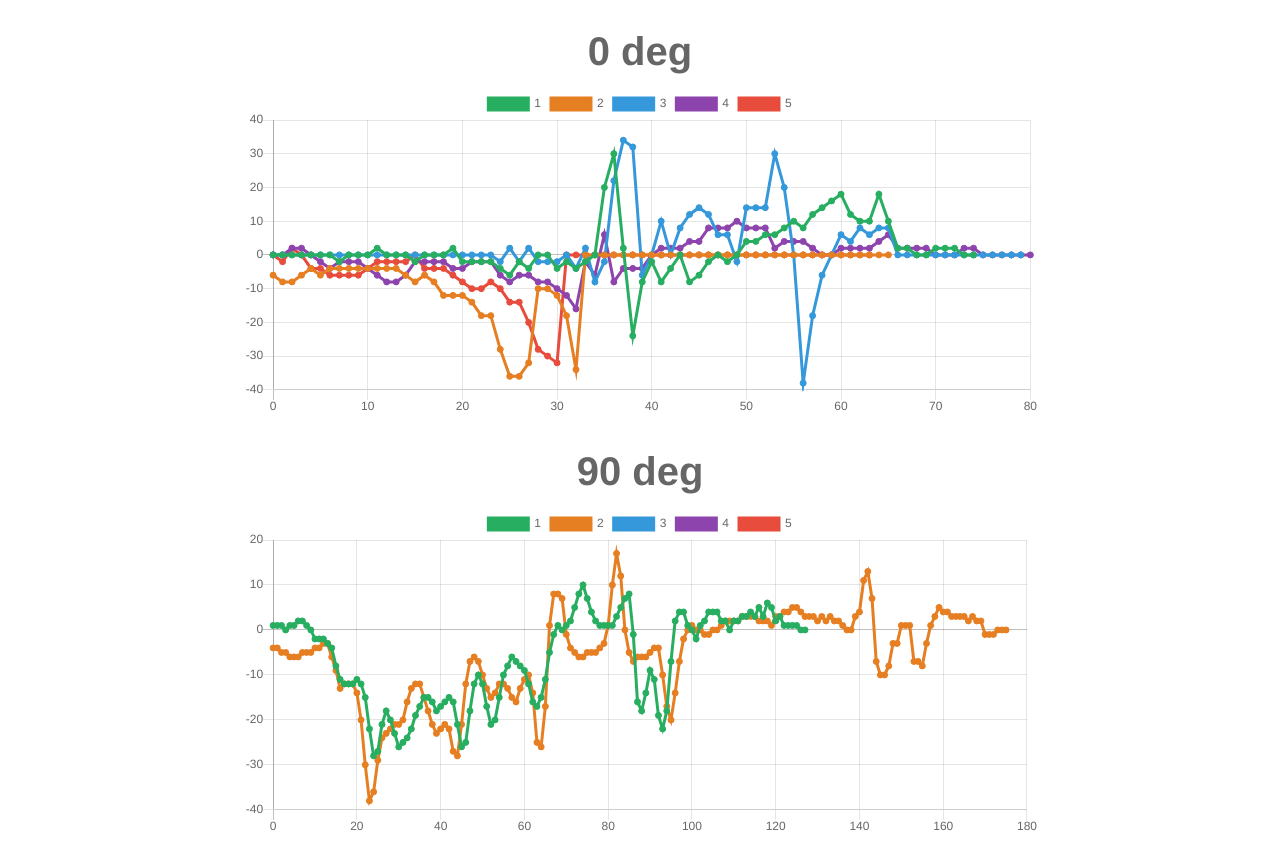
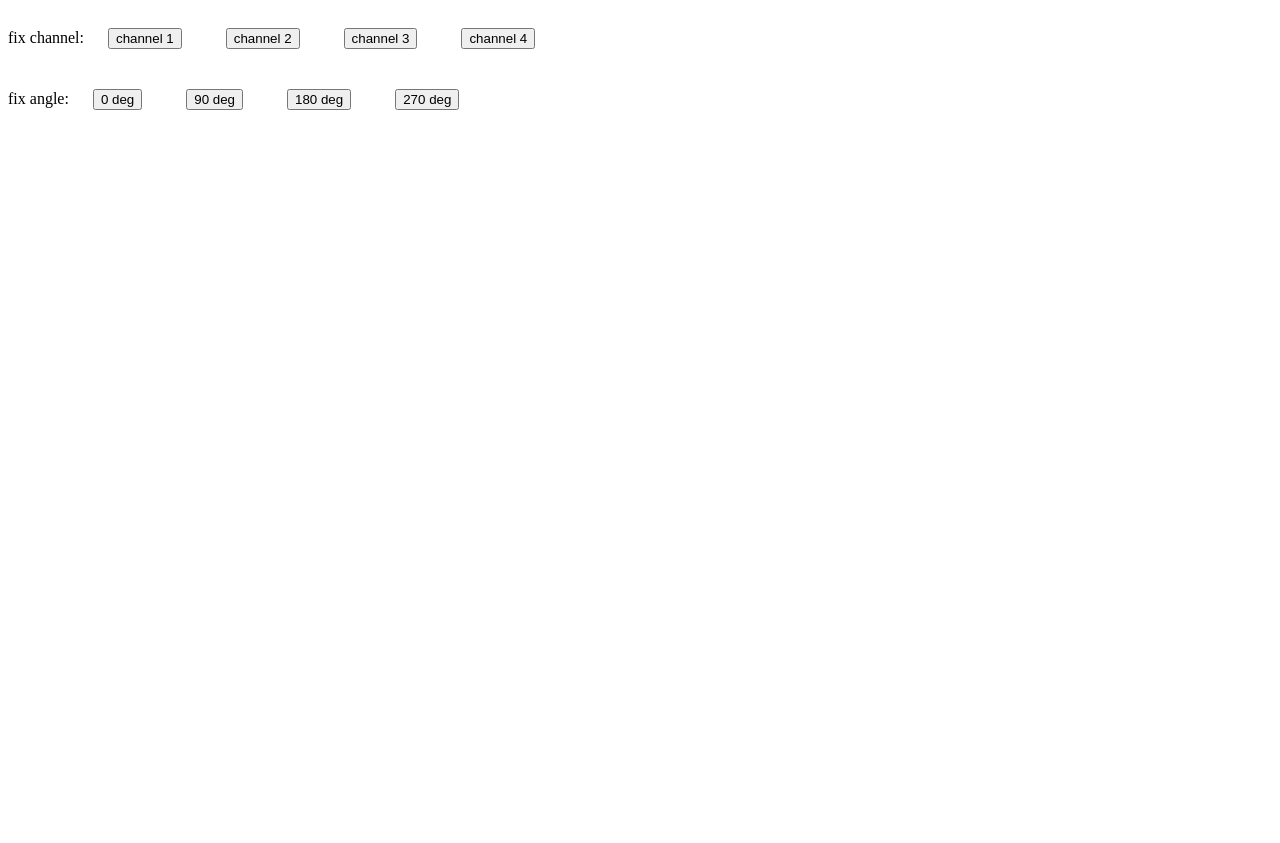
Before and after one commit to CheshireCatNick/ssl, a plain HTML site: page chart/index.html in a window 1280 px wide. Shown: the top 843 px of the page. Drawn offline with nearby package versions, Linux system fonts and the light colour scheme.

Commit message:
finish data structure design and add button

```diff
--- a/chart/data.js
+++ b/chart/data.js
@@ -28,3 +28,127 @@ const freq270 = [
 [0,0,0,0,0,0,0,0,0,0,0,-4,-2,-2,0,8,2,6,8,6,4,6,2,4,4,14,6,4,4,6,10,8,0,0,-4,0,-4,-2,-4,-2,0,-2,-2,-2,-2,-4,-4,0,],
 [0,0,0,0,0,0,0,0,0,0,0,0,0,0,0,1,3,23,31,24,4,-1,0,-1,-2,-4,-6,-8,-8,-8,-11,7,21,26,6,1,-5,-8,-12,-15,-16,-16,-14,-12,-10,-9,-7,-7,-7,-7,14,-30,-9,-9,-9,-10,-11,-13,-15,-18,-18,-17,-15,-14,-13,-13,-14,-14,-14,-13,-13,-12,-11,-9,-6,-3,0,2,-1,-6,-10,-11,-9,-7,-5,-5,-5,-5,-5,-4,-3,-3,-3,1,-1,-5,-11,-6,-4,-4,-6,-5,12,1,0,-3,-6,-6,-11,-12,-15,-15,-10,-7,-3,-1,2,5,10,12,15,11,8,6,5,5,5,4,3,2,2,1,1,1,1,1,1,1,1,0,0,0,0,0,0,0,0,-1,-1,-1,-2,-3,-3,-4,-4,-5,-6,-6,-6,-6,-6,-6,-5,-5,-4,-3,-3,-2,-2,-2,-1,-1,-1,],
 ];
+
+
+const freqData = {
+  '0d': {
+    ch1: [
+      [],
+      [],
+      [],
+      [],
+      []
+    ],
+    ch2: [
+      [],
+      [],
+      [],
+      [],
+      []
+    ],
+    ch3: [
+      [],
+      [],
+      [],
+      [],
+      []
+    ],
+    ch4: [
+      [],
+      [],
+      [],
+      [],
+      []
+    ]
+  },
+  '90d': {
+    ch1: [
+      [],
+      [],
+      [],
+      [],
+      []
+    ],
+    ch2: [
+      [],
+      [],
+      [],
+      [],
+      []
+    ],
+    ch3: [
+      [],
+      [],
+      [],
+      [],
+      []
+    ],
+    ch4: [
+      [],
+      [],
+      [],
+      [],
+      []
+    ]
+  },
+  '180d': {
+    ch1: [
+      [],
+      [],
+      [],
+      [],
+      []
+    ],
+    ch2: [
+      [],
+      [],
+      [],
+      [],
+      []
+    ],
+    ch3: [
+      [],
+      [],
+      [],
+      [],
+      []
+    ],
+    ch4: [
+      [],
+      [],
+      [],
+      [],
+      []
+    ]
+  },
+  '270d': {
+    ch1: [
+      [0,0,0,0,0,0,0,0,0,0,0,0,0,0,0,1,3,23,31,24,4,-1,0,-1,-2,-4,-6,-8,-8,-8,-11,7,21,26,6,1,-5,-8,-12,-15,-16,-16,-14,-12,-10,-9,-7,-7,-7,-7,14,-30,-9,-9,-9,-10,-11,-13,-15,-18,-18,-17,-15,-14,-13,-13,-14,-14,-14,-13,-13,-12,-11,-9,-6,-3,0,2,-1,-6,-10,-11,-9,-7,-5,-5,-5,-5,-5,-4,-3,-3,-3,1,-1,-5,-11,-6,-4,-4,-6,-5,12,1,0,-3,-6,-6,-11,-12,-15,-15,-10,-7,-3,-1,2,5,10,12,15,11,8,6,5,5,5,4,3,2,2,1,1,1,1,1,1,1,1,0,0,0,0,0,0,0,0,-1,-1,-1,-2,-3,-3,-4,-4,-5,-6,-6,-6,-6,-6,-6,-5,-5,-4,-3,-3,-2,-2,-2,-1,-1,-1,],
+      [],
+      [],
+      [],
+      []
+    ],
+    ch2: [
+      [0,0,0,0,0,0,0,0,0,0,0,0,1,1,3,7,15,25,28,22,16,12,11,10,8,8,12,21,30,23,21,24,8,9,11,11,11,10,11,8,7,5,5,7,9,13,17,17,15,12,11,9,10,11,12,12,12,12,13,13,13,14,16,17,17,16,15,14,13,13,13,12,10,8,8,8,9,9,11,11,12,11,10,9,8,1,-11,-14,-5,6,11,11,10,10,10,10,7,-13,-20,-16,4,5,5,5,5,5,6,5,4,3,1,0,-1,-2,-3,-4,-3,-2,-1,1,4,6,7,9,9,9,9,8,7,7,6,5,4,3,3,2,1,1,1,0,0,0,0,0,-1,-1,-1,-1,-2,-2,-2,-3,-3,-4,-4,-4,-6,-7,-7,-6,-6,-5,-4,-4,-4,-3,-2,-2,-2,-2,-1,-1,-1,-1,0,],
+      [],
+      [],
+      [],
+      []
+    ],
+    ch3: [
+      [0,0,0,0,0,0,0,0,0,0,0,0,0,0,-1,-1,-1,-1,-2,-2,-1,2,11,18,16,5,-1,-2,-3,-2,0,-3,-5,-8,-6,-9,-12,-13,-13,-12,-17,-26,-26,-19,-10,-10,-12,-13,-13,-11,-8,-6,-5,-4,-4,-2,-2,-2,-3,-3,-4,-4,-4,-5,-5,-3,1,5,6,5,1,-3,-6,-10,-13,-17,-18,-18,-18,-21,-21,-19,-15,-10,-7,-6,-8,-9,-10,-9,-7,-5,-4,-3,-2,0,2,5,7,6,5,1,-4,-14,-15,-8,0,4,6,8,11,16,19,20,19,15,15,18,26,30,28,21,16,14,10,7,4,3,2,2,2,2,2,3,2,2,2,2,2,1,1,1,1,0,0,0,0,0,-1,-1,-1,-1,-1,-1,-1,-2,-2,-2,-2,-2,-2,-2,-2,-2,-2,-2,-2,-2,-2,-2,-2,-1,-1,-1,-1,-1,-1,-1,0,],
+      [],
+      [],
+      [],
+      []
+    ],
+    ch4: [
+      [0,0,0,0,0,0,0,0,0,0,0,0,-1,-2,-5,-8,-10,-10,-9,-8,-6,-4,-2,1,4,4,3,-2,-6,-8,-11,-11,-8,-5,-6,-9,-9,-9,-6,-1,9,13,12,6,1,-1,-2,-2,-4,-12,-23,-26,-19,-9,-6,-3,-5,-4,-1,24,28,16,5,7,8,8,9,9,9,10,12,17,21,20,16,9,6,3,2,1,1,3,6,10,12,14,14,16,19,21,26,31,30,24,16,15,16,18,16,16,14,13,13,15,30,37,31,14,10,9,9,10,10,11,14,22,31,30,19,11,9,8,7,6,4,3,2,2,2,1,1,1,1,1,2,2,2,1,1,1,1,1,1,1,1,0,0,0,0,0,0,0,-1,-1,-1,-1,-1,-1,-1,-2,-2,-2,-2,-2,-1,-1,-1,-1,-1,-1,-1,-1,-1,-1,-1,-1,0,0,0,],
+      [],
+      [],
+      [],
+      []
+    ]
+  },
+};
--- a/chart/draw.js
+++ b/chart/draw.js
@@ -49,7 +49,19 @@ function makeChartData(title, dataArray) {
 }
 
 // draw
-let freqChart0 = new Chart('0d', makeChartData('0 deg', freq0));
-let freqChart90 = new Chart('90d', makeChartData('90 deg', freq90));
-let freqChart180 = new Chart('180d', makeChartData('180 deg', freq180));
-let freqChart270 = new Chart('270d', makeChartData('270 deg', freq270));
+function draw(fix, option) {
+  if (fix === 'channel') {
+    const channel = option;
+    let freqChart0 = new Chart('c1', makeChartData('0 deg', freqData['0d'][channel]));
+    let freqChart90 = new Chart('c2', makeChartData('90 deg', freqData['90d'][channel]));
+    let freqChart180 = new Chart('c3', makeChartData('180 deg', freqData['180d'][channel]));
+    let freqChart270 = new Chart('c4', makeChartData('270 deg', freqData['270d'][channel]));
+  }
+  else if (fix === 'angle') {
+    const angle = option;
+    let freqChart0 = new Chart('c1', makeChartData('channel 1', freqData[angle]['ch1']));
+    let freqChart90 = new Chart('c2', makeChartData('channel 2', freqData[angle]['ch2']));
+    let freqChart180 = new Chart('c3', makeChartData('channel 3', freqData[angle]['ch3']));
+    let freqChart270 = new Chart('c4', makeChartData('channel 4', freqData[angle]['ch4']));
+  }
+}
--- a/chart/index.html
+++ b/chart/index.html
@@ -12,20 +12,37 @@
   height: 400px;
   width: 800px;
 }
+button {
+  margin: 20px;
+
+}
 </style>
 </head>
 <body>
-<div class="chart">
-  <canvas id="0d"></canvas>
+<div>
+  fix channel:
+  <button onclick="draw('channel', 'ch1')">channel 1</button>
+  <button onclick="draw('channel', 'ch2')">channel 2</button>
+  <button onclick="draw('channel', 'ch3')">channel 3</button>
+  <button onclick="draw('channel', 'ch4')">channel 4</button><br/>
+  fix angle:
+  <button onclick="draw('angle', '0d')">0 deg</button>
+  <button onclick="draw('angle', '90d')">90 deg</button>
+  <button onclick="draw('angle', '180d')">180 deg</button>
+  <button onclick="draw('angle', '270d')">270 deg</button><br/>
+
 </div>
 <div class="chart">
-  <canvas id="90d"></canvas>
+  <canvas id="c1"></canvas>
 </div>
 <div class="chart">
-  <canvas id="180d"></canvas>
+  <canvas id="c2"></canvas>
 </div>
 <div class="chart">
-  <canvas id="270d"></canvas>
+  <canvas id="c3"></canvas>
+</div>
+<div class="chart">
+  <canvas id="c4"></canvas>
 </div>
 
 <script src="./draw.js"></script>
```
